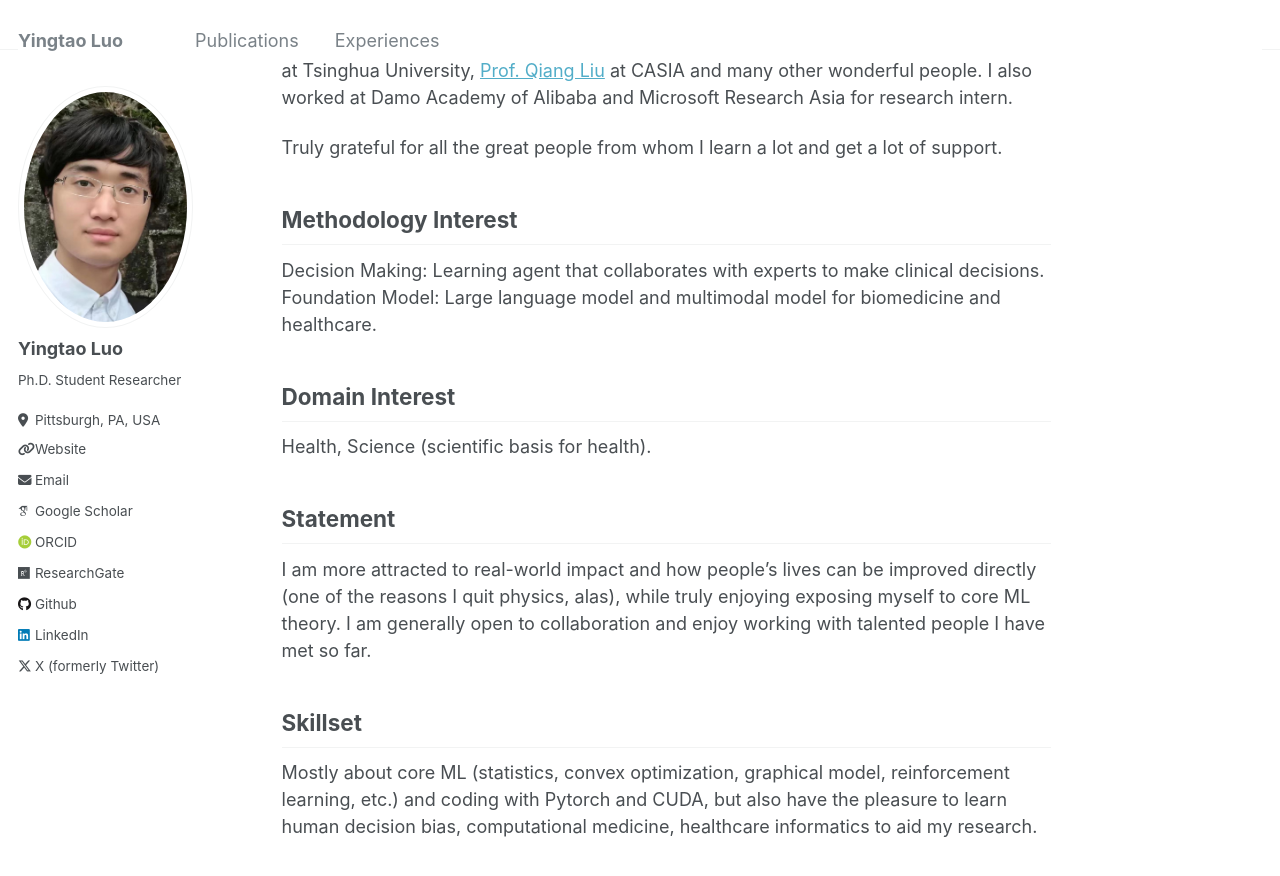
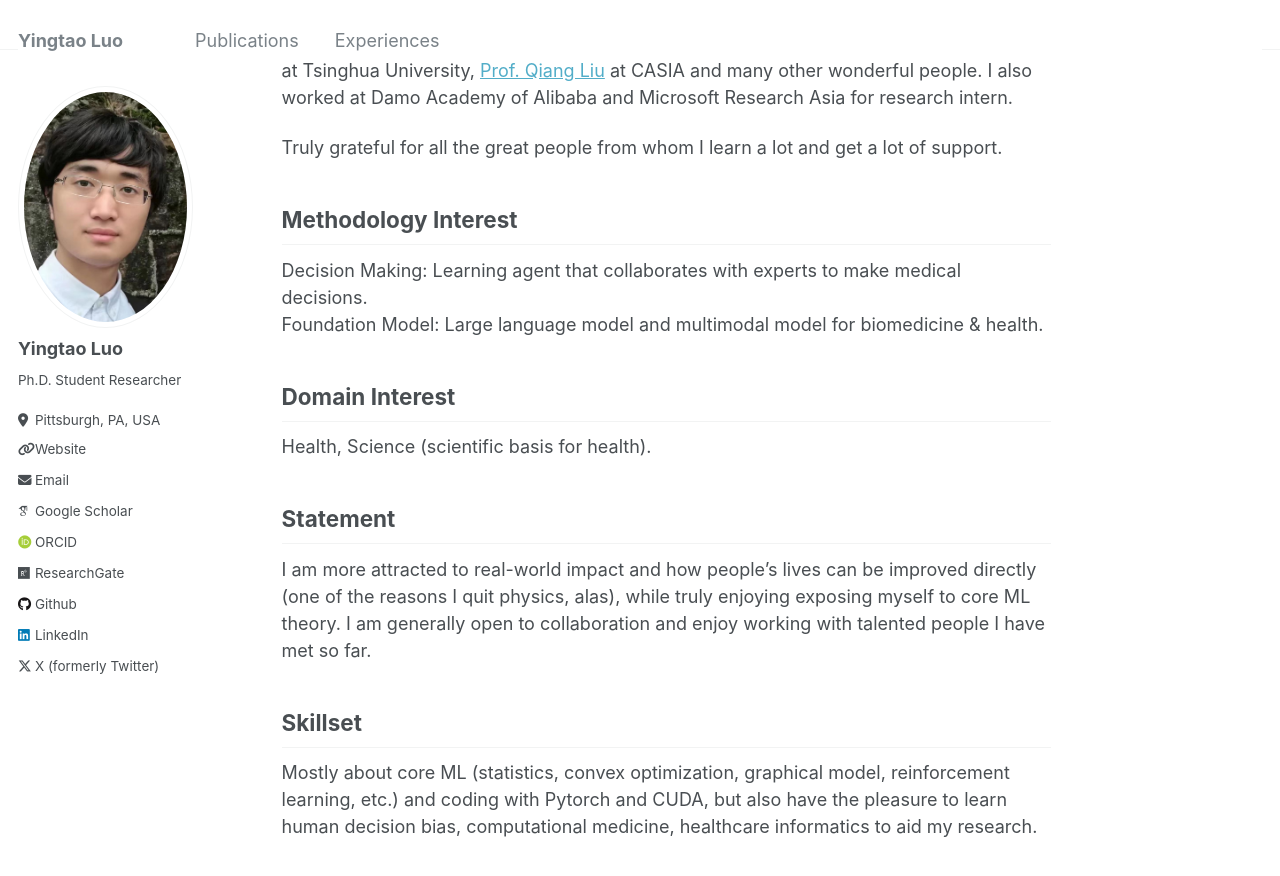
Before and after one commit to yingtaoluo/yingtaoluo.github.io, a Jekyll site: the page built from _pages/about.md, in a window 1280 px wide and 900 px high, scrolled down 383 px. Shown: the top 876 px of the window. Built offline with Jekyll 4.4.1, drawn with Linux system fonts in a browser that asks for light colours; some web fonts are replaced.

Commit message:
Update about.md

```diff
--- a/_pages/about.md
+++ b/_pages/about.md
@@ -14,8 +14,8 @@ My name is Yingtao Luo (Ying-Tao Luo, 罗颖韬). I am a third-year Ph.D. studen
 Truly grateful for all the great people from whom I learn a lot and get a lot of support.
 
 ## Methodology Interest
-Decision Making: Learning agent that collaborates with experts to make clinical decisions.
-Foundation Model: Large language model and multimodal model for biomedicine and healthcare.
+Decision Making: Learning agent that collaborates with experts to make medical decisions.
+Foundation Model: Large language model and multimodal model for biomedicine & health.
 
 ## Domain Interest
 Health, Science (scientific basis for health).
```
